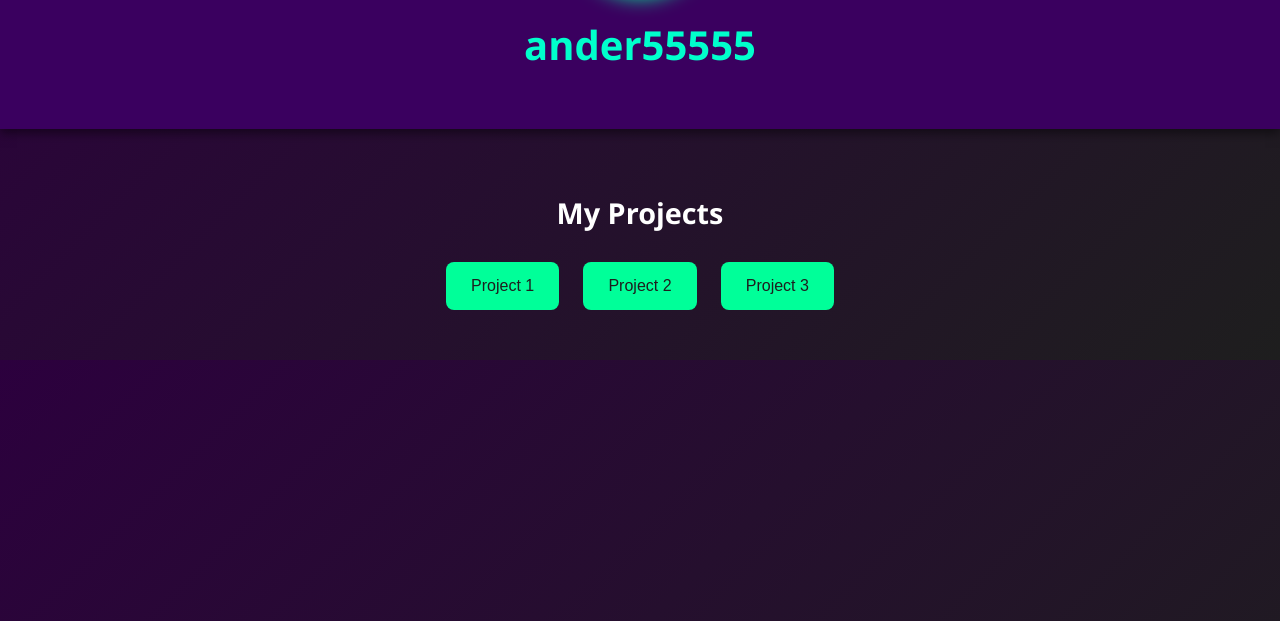
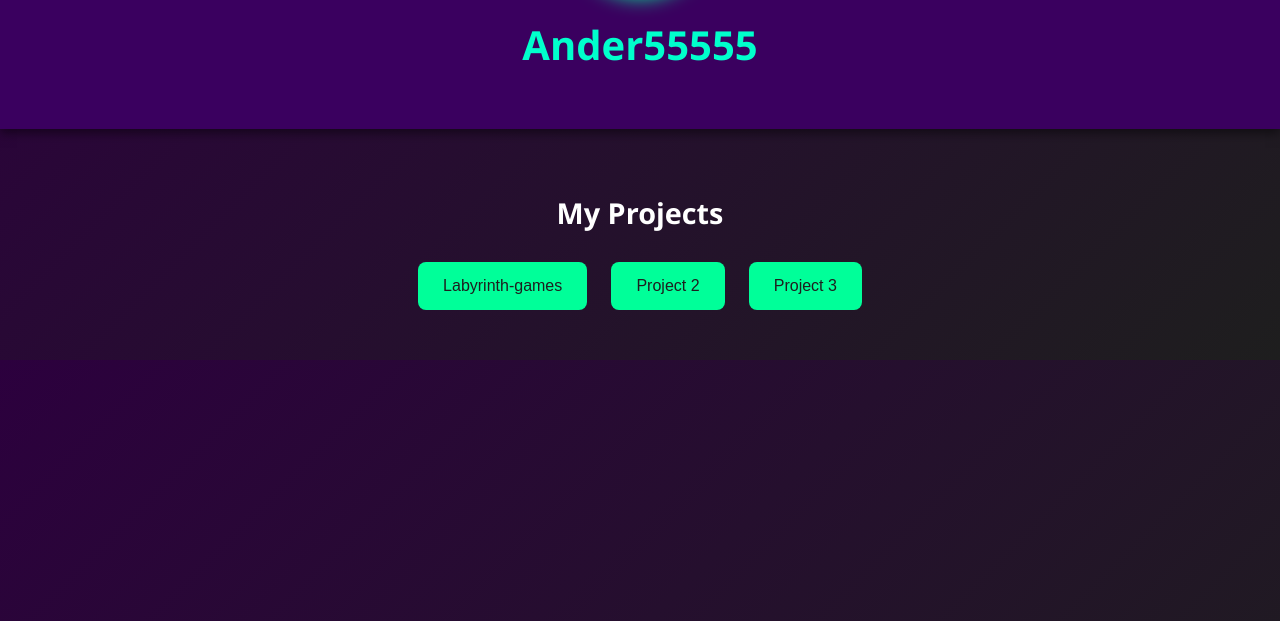
Before and after one commit to Ander55555/Ander55555.github.io, a plain HTML site: page index.html in a window 1280 px wide. Shown: the part 179-800 px from the top of the page. Drawn offline with Linux system fonts and the light colour scheme.

Commit message:
Update index.html

```diff
--- a/index.html
+++ b/index.html
@@ -9,13 +9,13 @@
 <body>
   <header>
     <img src="profile-pic.jpg" alt="Profile Picture" id="profile-pic" />
-    <h1>ander55555</h1>
+    <h1>Ander55555</h1>
   </header>
 
   <main>
     <section id="projects">
       <h2>My Projects</h2>
-      <button onclick="goToProject('project1.html')">Project 1</button>
+      <button onclick="goToProject('Labyrinth-games.html')">Labyrinth-games</button>
       <button onclick="goToProject('project2.html')">Project 2</button>
       <button onclick="goToProject('project3.html')">Project 3</button>
     </section>
```
